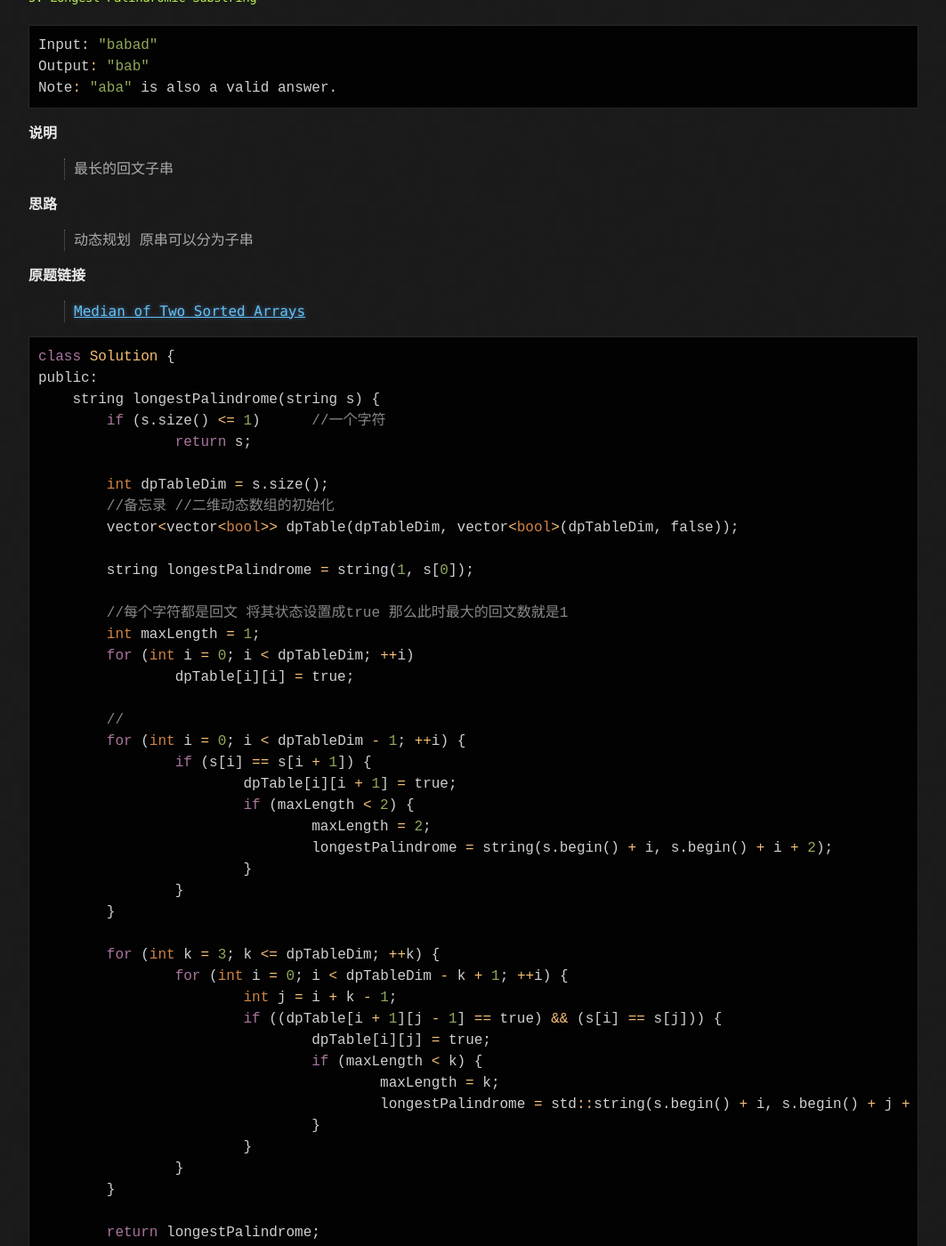
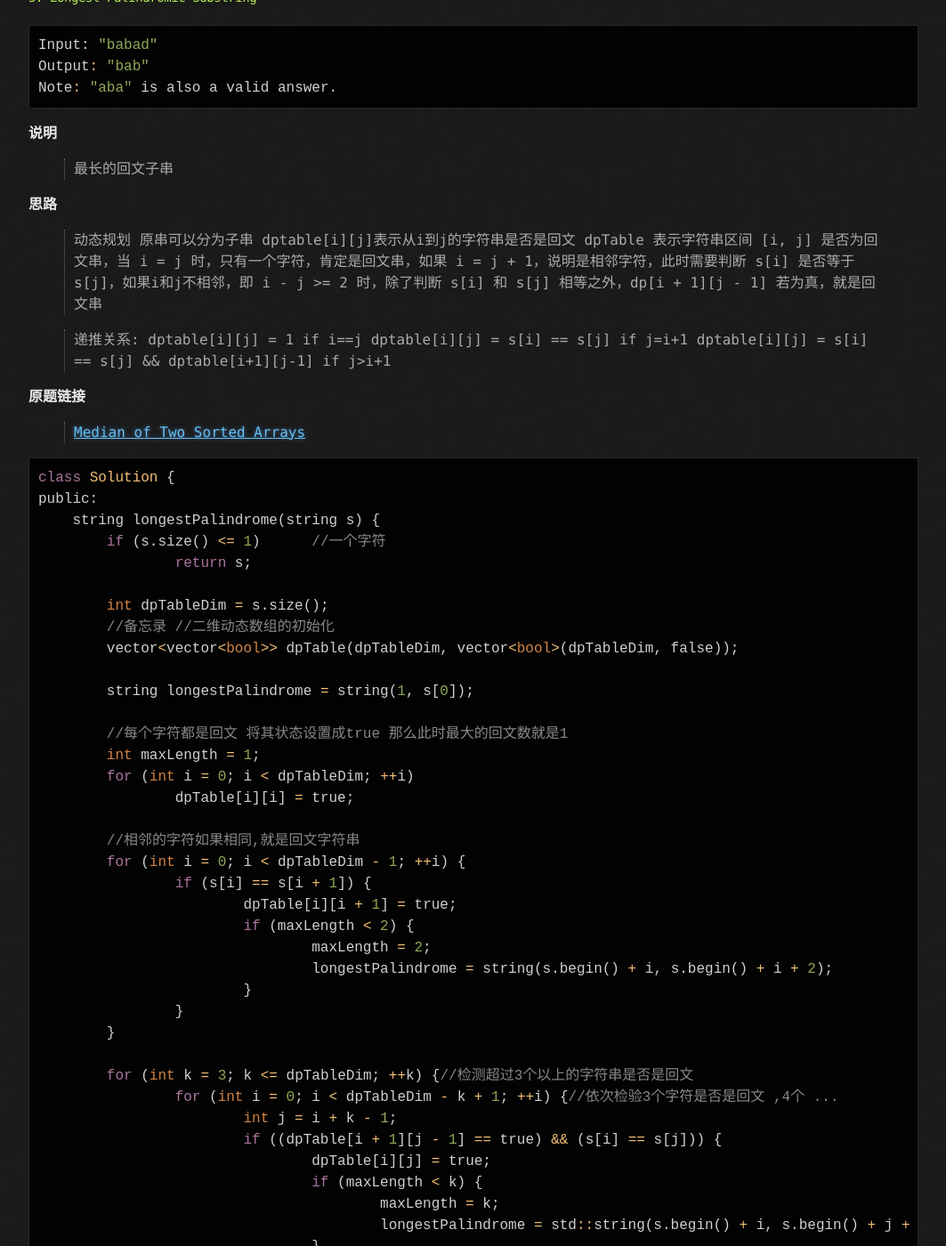
Before and after one commit to picturetxl/cs_blog, a Jekyll site: the page built from index.md, in a window 1280 px wide and 1400 px high, scrolled down 4750 px. Shown: the whole window at 89% size, without its empty margins (108-1171 px from the left). Built offline with Jekyll 4.4.1, drawn with Linux system fonts in a browser that asks for light colours; our own code applies the rules of GitHub Pages for plain Markdown files; the repository's description, which GitHub fills in, is left out.

Commit message:
Update index.md
5

```diff
--- a/index.md
+++ b/index.md
@@ -200,7 +200,13 @@ Note: "aba" is also a valid answer.
 > 最长的回文子串
 
 **思路**
-> 动态规划 原串可以分为子串
+> 动态规划 原串可以分为子串 dptable[i][j]表示从i到j的字符串是否是回文
+> dpTable 表示字符串区间 [i, j] 是否为回文串，当 i = j 时，只有一个字符，肯定是回文串，如果 i = j + 1，说明是相邻字符，此时需要判断 s[i] 是否等于 s[j]，如果i和j不相邻，即 i - j >= 2 时，除了判断 s[i] 和 s[j] 相等之外，dp[i + 1][j - 1] 若为真，就是回文串
+
+> 递推关系:
+> dptable[i][j] = 1 if i==j
+> dptable[i][j] = s[i] == s[j] if j=i+1
+> dptable[i][j] = s[i] == s[j] && dptable[i+1][j-1]  if j>i+1
 
 **原题链接**
 > [Median of Two Sorted Arrays](https://leetcode.com/problems/median-of-two-sorted-arrays/)
@@ -223,7 +229,7 @@ public:
 	for (int i = 0; i < dpTableDim; ++i)
 		dpTable[i][i] = true;
 
-	//
+	//相邻的字符如果相同,就是回文字符串
 	for (int i = 0; i < dpTableDim - 1; ++i) {
 		if (s[i] == s[i + 1]) {
 			dpTable[i][i + 1] = true;
@@ -234,8 +240,8 @@ public:
 		}
 	}
 
-	for (int k = 3; k <= dpTableDim; ++k) {
-		for (int i = 0; i < dpTableDim - k + 1; ++i) {
+	for (int k = 3; k <= dpTableDim; ++k) {//检测超过3个以上的字符串是否是回文
+		for (int i = 0; i < dpTableDim - k + 1; ++i) {//依次检验3个字符是否是回文 ,4个 ...
 			int j = i + k - 1;
 			if ((dpTable[i + 1][j - 1] == true) && (s[i] == s[j])) {
 				dpTable[i][j] = true;
```
